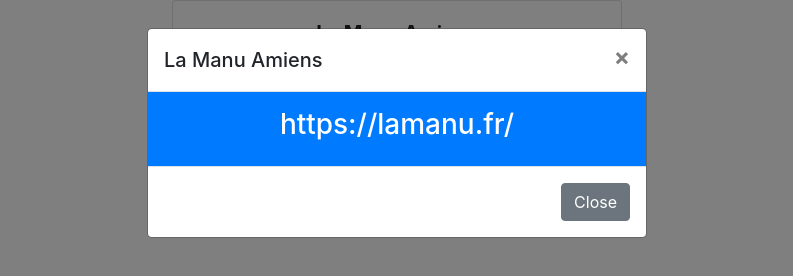
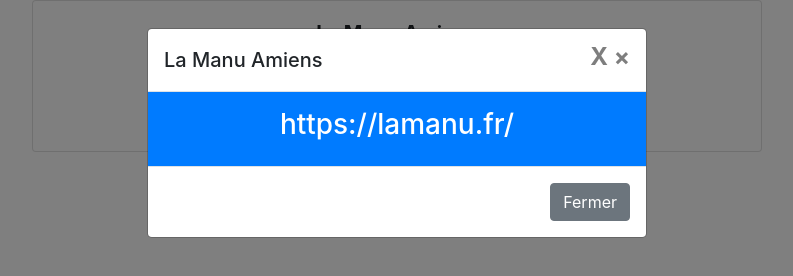
Before and after one commit to EmyDvger/Bootstrap-exo7, a plain HTML site: page index.html in a window 1280 px wide. Both pictures are taken after a click on the button "+ d'infos". Shown: the full height of the page, 243-1036 px from the left. Drawn offline with nearby package versions, Linux system fonts and the light colour scheme.

Commit message:
correction exo

```diff
--- a/index.html
+++ b/index.html
@@ -2,19 +2,26 @@
 <html lang="fr" dir="ltr">
 <head>
   <meta charset="utf-8"/>
+  <meta name="viewport" content="width-device-width, initial-scale-1">
+  <!-- meta viewport que cela soit visible sur tout les moteurs de recherche -->
   <link rel="stylesheet" href="https://stackpath.bootstrapcdn.com/bootstrap/4.3.1/css/bootstrap.min.css" integrity="sha384-ggOyR0iXCbMQv3Xipma34MD+dH/1fQ784/j6cY/iJTQUOhcWr7x9JvoRxT2MZw1T" crossorigin="anonymous"/>
   <title>Bootstrap Exercice 7</title>
 </head>
 <body>
+  <div class="container">
+    <div class="row">
+      <div class="col-8 offset-2">
         <div class="container" style="width:30rem">
+        </div>
         <div class="card text-center">
           <div class="card-body">
             <h1 class= "lead font-weight-bold"card-title">La Manu Amiens</h1>
-        <p class= display-2"card-text">l'Ecole des métiers du Numérique</p>
+            <p class= display-2"card-text">L'Ecole des métiers du Numérique</p>
             <!-- Le bouton de ma modal -->
             <button type="button" class="btn btn-primary" data-toggle="modal" data-target="#info">
               + d'infos
             </button>
+          </div>
         </div>
         <!-- Mettre un nom PRECIS et CLAIR à data-target, il nous dirigera va la page concernée -->
         <!-- Ma modal -->
@@ -24,16 +31,16 @@
             <div class="modal-content">
               <div class="modal-header">
                 <h5 class="modal-title" id="information">La Manu Amiens</h5>
-            <button type="button" class="close" data-dismiss="modal" aria-label="Close">
+                <button type="button" class="close" data-dismiss="modal" aria-label="Close">X
                   <span aria-hidden="true">&times;</span>
                   <!--&time represente la croix de fermeture en haut à droite-->
                 </button>
               </div>
               <div class="modal-body bg-primary text-white">
-            <a href="https://lamanu.fr/"><h3 class="text-white">https://lamanu.fr/</h3></a>
+                <a href="https://lamanu.fr/"><h3 class="text-white text-center">https://lamanu.fr/</h3></a>
               </div>
               <div class="modal-footer">
-            <button type="button" class="btn btn-secondary" data-dismiss="modal">Close</button>
+                <button type="button" class="btn btn-secondary" data-dismiss="modal">Fermer</button>
               </div>
             </div>
           </div>
```
Lines whose indentation alone changed are shown as unchanged.
